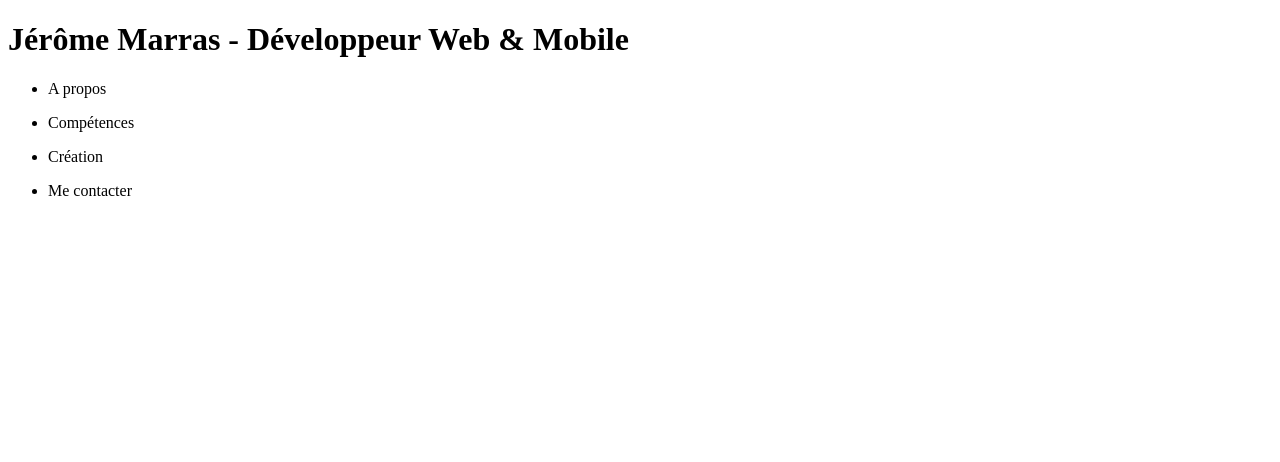
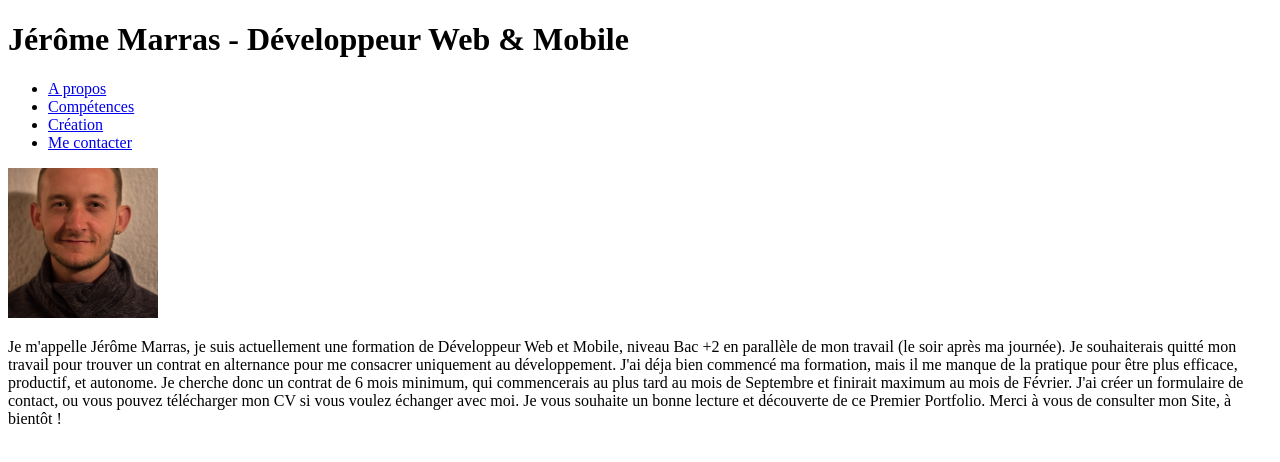
Before and after one commit to JeromeM92/PorfolioV2, a plain HTML site: page index.html in a window 1280 px wide. Drawn offline with Linux system fonts and the light colour scheme.

Commit message:
Add img / description

```diff
--- a/index.html
+++ b/index.html
@@ -12,23 +12,40 @@
         <div id="namePortfolio">
             <h1><strong>Jérôme Marras - Développeur Web & Mobile</strong></h1>
         </div>
+        <!-- Menu -->
         <div id="navbar">
             <ul>
                 <li>
-                    <p>A propos</p>
+                    <a href="#Apropos">A propos</a>
                 </li>
                 <li>
-                    <p>Compétences</p>
+                    <a href="#competences">Compétences</a>
                 </li>
                 <li>
-                    <p>Création</p>
+                    <a href="#creation">Création</a>
                 </li>
                 <li>
-                    <p>Me contacter</p>
+                    <a href="contact">Me contacter</a>
                 </li>
             </ul>
         </div>
     </header>
+
+    <!-- Présentation -->
+    <section>
+        <img src="img/moi.jpg" width="150px" height="150px">
+        <div>
+            <p>Je m'appelle Jérôme Marras, je suis actuellement une formation de
+                Développeur Web et Mobile, niveau Bac +2 en parallèle de mon travail (le soir après ma journée).
+                Je souhaiterais quitté mon travail pour trouver un contrat en alternance pour me consacrer uniquement au développement.
+                J'ai déja bien commencé ma formation, mais il me manque de la pratique pour être plus efficace, productif, et autonome.
+                Je cherche donc un contrat de 6 mois minimum, qui commencerais au plus tard au mois de Septembre et finirait maximum au mois de Février.
+                J'ai créer un formulaire de contact, ou vous pouvez télécharger mon CV si vous voulez échanger avec moi.
+                Je vous souhaite un bonne lecture et découverte de ce Premier Portfolio.
+                Merci à vous de consulter mon Site, à bientôt !
+            </p>
+        </div>
+    </section>
     <footer>
 
     </footer>
```
Also changed, not shown: img/moi.jpg (added).
